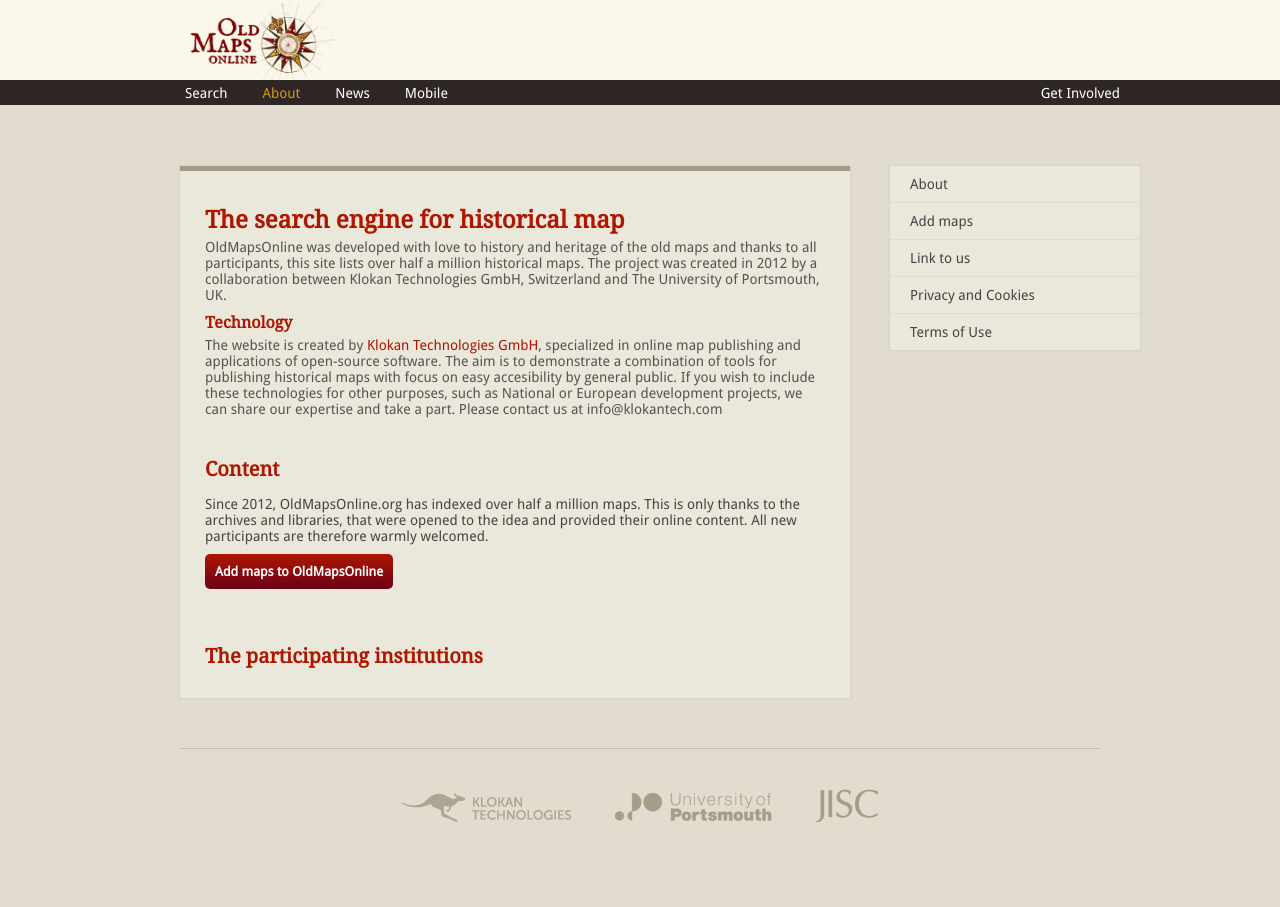
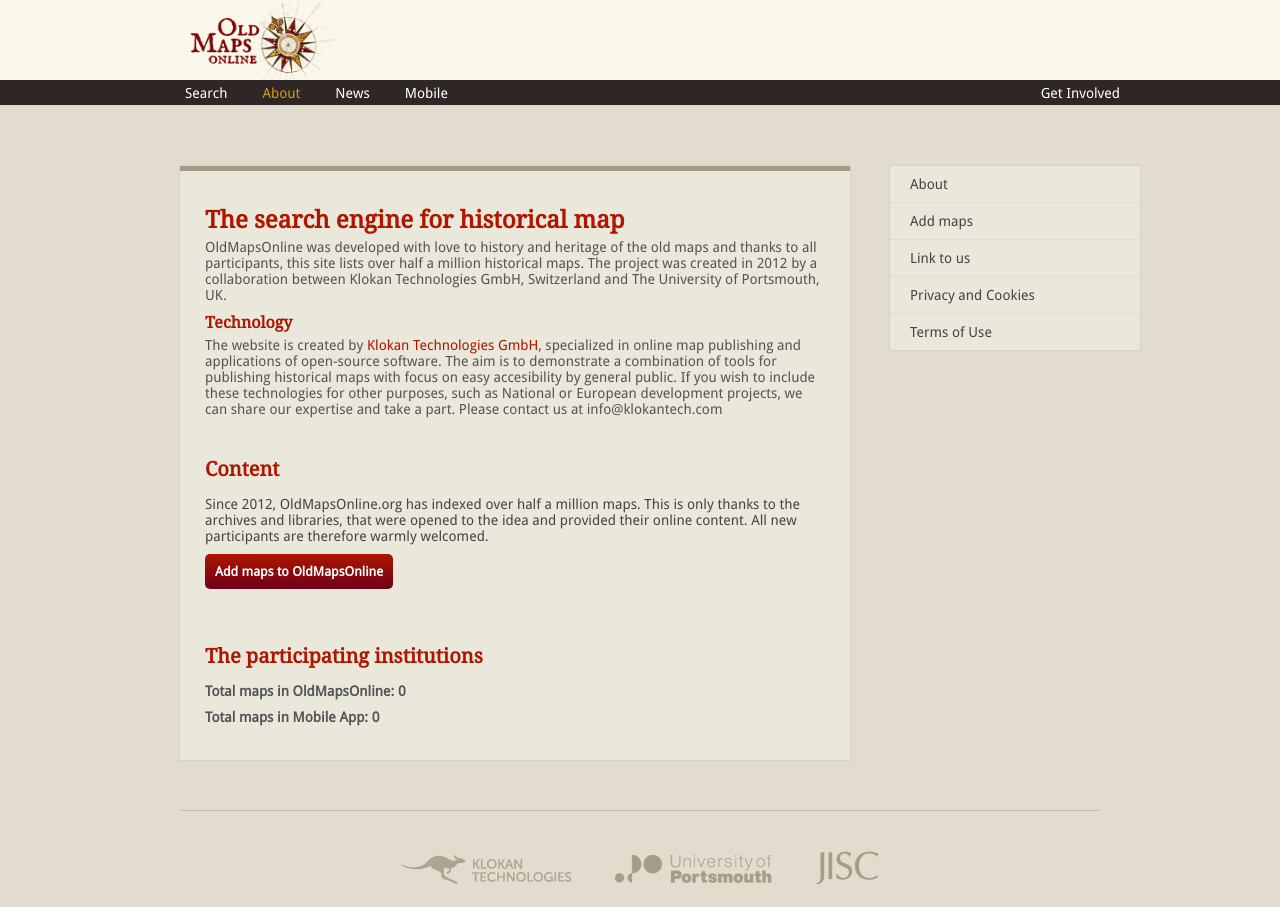
Before and after one commit to daliborjanak/www.oldmapsonline.org, a Jekyll site: the page built from about.html, in a window 1280 px wide. Built offline with Jekyll 4.4.1, drawn with Linux system fonts in a browser that asks for light colours; Markdown is read by kramdown in place of the engine named in the settings.

Commit message:
Statistics for series

```diff
--- a/about.html
+++ b/about.html
@@ -27,12 +27,18 @@ The website is created by <a href="http://www.klokantech.com">Klokan Technologie
 
 <h2 class="padt-4">The participating institutions</h2>
 
+{% assign maps_in_omo = 0 %}
+{% assign maps_in_omo_mob = 0 %}
 {% for coll in site.data.collections %}
 {% if coll.repository_title.size > 0 %}
+{% capture maps_in_omo %}{{  maps_in_omo |plus: coll.repository_num_maps_in_omo }}{% endcapture %}
+{% capture maps_in_omo_mob %}{{  maps_in_omo_mob |plus: coll.repository_num_maps_in_omo_mobile }}{% endcapture %}
 <div class="row">
   <div class="col8">
     <h3>
-      <a href="{{coll.repository_link}}" target="_blank">{{coll.repository_title}}</a>
+      <a href="{{coll.repository_link}}" target="_blank"
+         title="Maps in OMO:{{coll.repository_num_maps_in_omo}} Maps in OMOMobile:{{coll.repository_num_maps_in_omo_mobile}}">
+        {{coll.repository_title}}</a>
     </h3>
     <p>{{coll.repository_description}}</p>
   </div>
@@ -44,3 +50,9 @@ The website is created by <a href="http://www.klokantech.com">Klokan Technologie
 </div>
 {% endif %}
 {% endfor %}
+<div class="row">
+  <div class="col12">
+    <p><b>Total maps in OldMapsOnline: {{maps_in_omo}}</b></p>
+    <p><b>Total maps in Mobile App: {{maps_in_omo_mob}}</b></p>
+  </div>
+</div>
```
